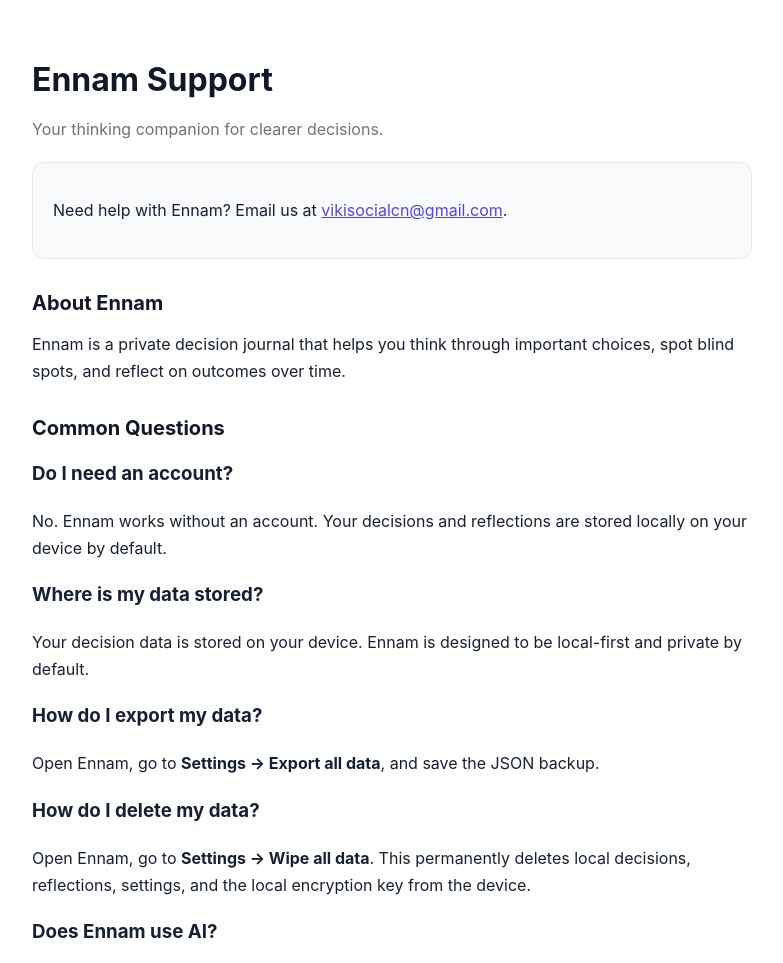
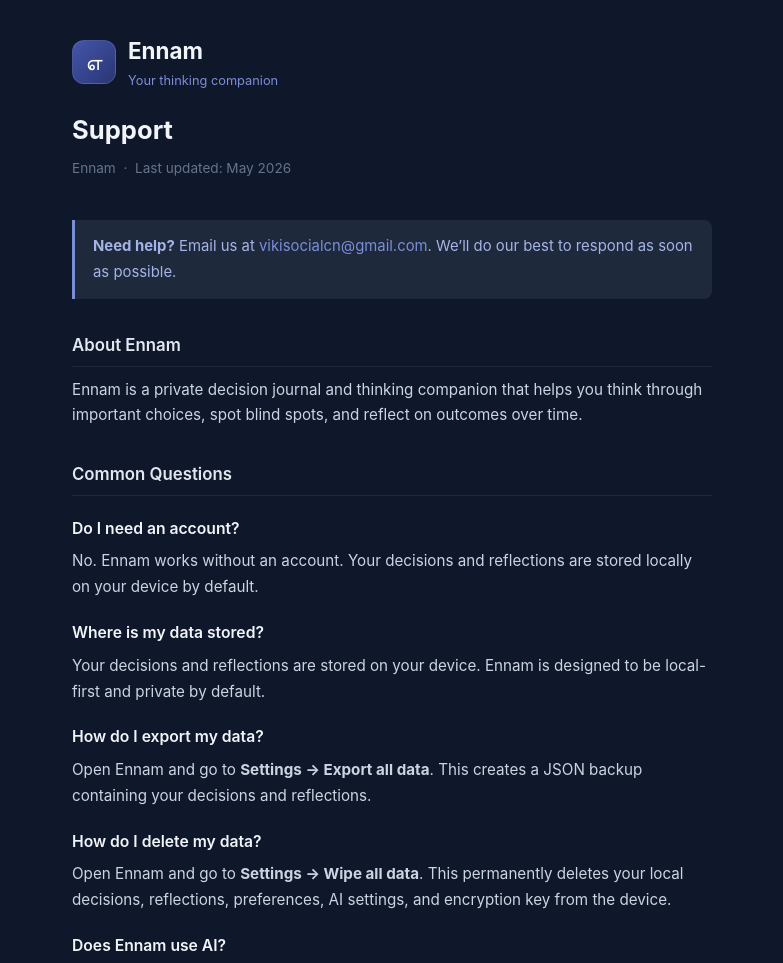
Before and after one commit to jayakrish21/ennampriv, a plain HTML site: page index.html in a window 1280 px wide. Shown: the top 963 px of the page, without its empty margins (248-1031 px from the left). Drawn offline with Linux system fonts and the light colour scheme.

Commit message:
Update title and styling in index.html

```diff
--- a/index.html
+++ b/index.html
@@ -1,96 +1,197 @@
+
 <!DOCTYPE html>
 <html lang="en">
 <head>
   <meta charset="UTF-8" />
   <meta name="viewport" content="width=device-width, initial-scale=1.0" />
-  <title>Ennam Support</title>
+  <title>Support — Ennam</title>
   <style>
+    * { box-sizing: border-box; margin: 0; padding: 0; }
+
     body {
       font-family: -apple-system, BlinkMacSystemFont, "Segoe UI", sans-serif;
-      max-width: 720px;
+      background: #0f172a;
+      color: #cbd5e1;
+      line-height: 1.7;
+      padding: 32px 20px 80px;
+      max-width: 680px;
       margin: 0 auto;
-      padding: 40px 20px 80px;
-      line-height: 1.65;
-      color: #172033;
-      background: #ffffff;
     }
-    h1, h2 {
-      color: #111827;
-      line-height: 1.2;
+
+    header { margin-bottom: 40px; }
+
+    .logo {
+      display: inline-flex;
+      align-items: center;
+      gap: 12px;
+      margin-bottom: 16px;
     }
+    .logo-mark {
+      width: 44px;
+      height: 44px;
+      border-radius: 12px;
+      background: linear-gradient(135deg, #4455aa, #293674);
+      border: 1px solid rgba(123,142,216,0.3);
+      display: flex;
+      align-items: center;
+      justify-content: center;
+      font-size: 1.4rem;
+      font-family: Georgia, serif;
+      color: white;
+    }
+
+    .logo-name {
+      font-size: 1.4rem;
+      font-weight: 700;
+      color: #f1f5f9;
+    }
+
+    .logo-tag {
+      font-size: 0.8rem;
+      color: #7b8ed8;
+    }
+
     h1 {
-      font-size: 2rem;
-      margin-bottom: 0.25rem;
+      color: #f1f5f9;
+      font-size: 1.6rem;
+      font-weight: 700;
+      margin-bottom: 6px;
     }
+
+    .meta {
+      color: #64748b;
+      font-size: 0.85rem;
+    }
+
     h2 {
-      margin-top: 2rem;
-      font-size: 1.25rem;
+      color: #e2e8f0;
+      font-size: 1.05rem;
+      font-weight: 600;
+      margin: 32px 0 10px;
+      border-bottom: 1px solid #1e293b;
+      padding-bottom: 6px;
     }
-    p, li {
-      font-size: 1rem;
+
+    h3 {
+      color: #f1f5f9;
+      font-size: 0.98rem;
+      font-weight: 600;
+      margin: 20px 0 6px;
     }
+
+    p {
+      margin-bottom: 12px;
+      font-size: 0.95rem;
+    }
+
+    ul {
+      margin: 8px 0 14px 20px;
+    }
+
+    li {
+      margin-bottom: 6px;
+      font-size: 0.95rem;
+    }
+
     a {
-      color: #4f46e5;
+      color: #7b8ed8;
+      text-decoration: none;
     }
-    .muted {
-      color: #6b7280;
+
+    a:hover {
+      text-decoration: underline;
     }
+
+    .highlight {
+      background: #1e293b;
+      border-left: 3px solid #7b8ed8;
+      padding: 14px 18px;
+      border-radius: 0 8px 8px 0;
+      margin: 20px 0;
+      color: #a5b4e8;
+      font-size: 0.93rem;
+    }
+
     .card {
-      background: #f8fafc;
-      border: 1px solid #e5e7eb;
-      border-radius: 12px;
-      padding: 18px 20px;
-      margin: 20px 0;
+      background: rgba(30, 41, 59, 0.72);
+      border: 1px solid rgba(123,142,216,0.18);
+      border-radius: 10px;
+      padding: 16px 18px;
+      margin: 18px 0;
+    }
+
+    .small {
+      color: #64748b;
+      font-size: 0.85rem;
+    }
+
+    footer {
+      margin-top: 60px;
+      color: #475569;
+      font-size: 0.8rem;
+      text-align: center;
     }
   </style>
 </head>
+
 <body>
-  <h1>Ennam Support</h1>
-  <p class="muted">Your thinking companion for clearer decisions.</p>
+  <header>
+    <div class="logo">
+      <div class="logo-mark">எ</div>
+      <div>
+        <div class="logo-name">Ennam</div>
+        <div class="logo-tag">Your thinking companion</div>
+      </div>
+    </div>
 
-  <div class="card">
-    <p>
-      Need help with Ennam? Email us at
-      <a href="mailto:vikisocialcn@gmail.com">vikisocialcn@gmail.com</a>.
-    </p>
+    <h1>Support</h1>
+    <p class="meta">Ennam &nbsp;·&nbsp; Last updated: May 2026</p>
+  </header>
+
+  <div class="highlight">
+    <strong>Need help?</strong> Email us at
+    <a href="mailto:vikisocialcn@gmail.com">vikisocialcn@gmail.com</a>.
+    We’ll do our best to respond as soon as possible.
   </div>
 
   <h2>About Ennam</h2>
   <p>
-    Ennam is a private decision journal that helps you think through important choices,
-    spot blind spots, and reflect on outcomes over time.
+    Ennam is a private decision journal and thinking companion that helps you think
+    through important choices, spot blind spots, and reflect on outcomes over time.
   </p>
 
   <h2>Common Questions</h2>
 
   <h3>Do I need an account?</h3>
   <p>
-    No. Ennam works without an account. Your decisions and reflections are stored locally
-    on your device by default.
+    No. Ennam works without an account. Your decisions and reflections are stored
+    locally on your device by default.
   </p>
 
   <h3>Where is my data stored?</h3>
   <p>
-    Your decision data is stored on your device. Ennam is designed to be local-first and
-    private by default.
+    Your decisions and reflections are stored on your device. Ennam is designed to be
+    local-first and private by default.
   </p>
 
   <h3>How do I export my data?</h3>
   <p>
-    Open Ennam, go to <strong>Settings → Export all data</strong>, and save the JSON backup.
+    Open Ennam and go to <strong>Settings → Export all data</strong>. This creates a JSON
+    backup containing your decisions and reflections.
   </p>
 
   <h3>How do I delete my data?</h3>
   <p>
-    Open Ennam, go to <strong>Settings → Wipe all data</strong>. This permanently deletes
-    local decisions, reflections, settings, and the local encryption key from the device.
+    Open Ennam and go to <strong>Settings → Wipe all data</strong>. This permanently
+    deletes your local decisions, reflections, preferences, AI settings, and encryption key
+    from the device.
   </p>
 
   <h3>Does Ennam use AI?</h3>
   <p>
-    AI Coach is optional and off by default. If you enable it, Ennam sends a brief decision
-    summary to generate tailored reflection questions. You can turn AI Coach on or off in
-    Settings at any time.
+    AI Coach is optional and off by default. If you enable it, Ennam sends a brief
+    decision summary to generate tailored reflection questions. You can turn AI Coach
+    on or off in Settings at any time.
   </p>
 
   <h3>Why are reflection reminders not appearing?</h3>
@@ -99,18 +200,32 @@
     check Ennam’s Settings screen to enable reflection reminders.
   </p>
 
+  <h3>Can I use Ennam offline?</h3>
+  <p>
+    Yes. Recording decisions, viewing your archive, reflecting, and checking insights work
+    offline. AI Coach requires an internet connection when enabled.
+  </p>
+
   <h2>Privacy</h2>
-  <p>
-    You can read the Ennam Privacy Policy here:
-    <a href="https://jayakrish21.github.io/ennampriv/privacy">Privacy Policy</a>.
-  </p>
+  <div class="card">
+    <p>
+      You can read the Ennam Privacy Policy here:
+      <a href="https://jayakrish21.github.io/ennampriv/privacy">Privacy Policy</a>.
+    </p>
+    <p class="small">
+      The privacy policy explains what stays on your device, when optional AI features send
+      data, and how diagnostics or analytics may be used to improve the app.
+    </p>
+  </div>
 
   <h2>Contact</h2>
   <p>
-    For support, feedback, or feature requests, email:
+    For support, feedback, bug reports, or feature requests, email:
     <a href="mailto:vikisocialcn@gmail.com">vikisocialcn@gmail.com</a>.
   </p>
 
-  <p class="muted">Last updated: May 2026</p>
+  <footer>
+    &copy; 2026 Ennam. All rights reserved.
+  </footer>
 </body>
 </html>
```
